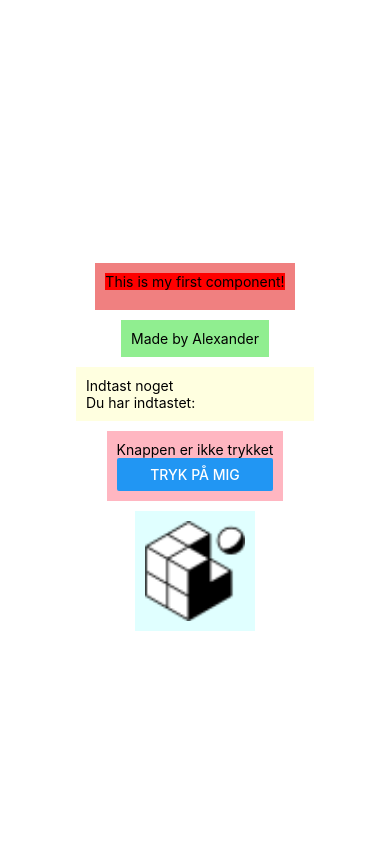
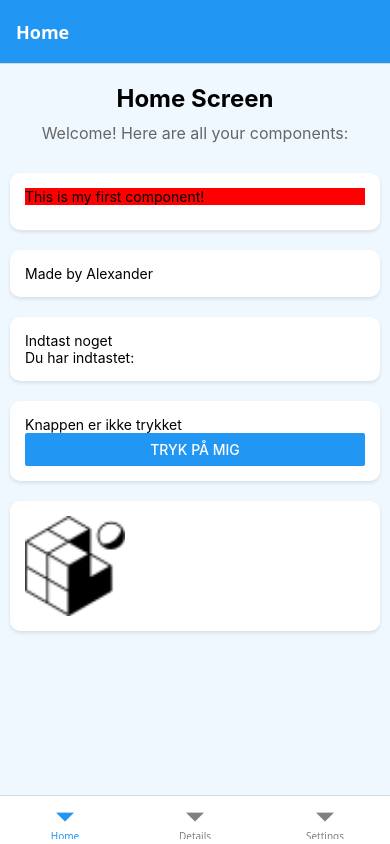
Before and after one commit to abheydecbs/my-app, a React Native app: screen /Home in a window 390 px wide. Built offline with nearby package versions, Linux system fonts and the light colour scheme.

Commit message:
Added 3 screens

```diff
--- a/App.js
+++ b/App.js
@@ -1,41 +1,56 @@
+import React from 'react';
+import { NavigationContainer } from '@react-navigation/native';
+import { createBottomTabNavigator } from '@react-navigation/bottom-tabs';
 import { StatusBar } from 'expo-status-bar';
-import React from 'react';
-import { StyleSheet, Text, View } from 'react-native';
-import FirstComponent from './components/FirstComponent';
-import PropsComponent from './components/PropsComponent';
-import InputComponent from './components/InputComponent';
-import ButtonComponent from './components/ButtonComponent';
-import AssetComponent from './components/AssetComponent';
+
+import HomeScreen from './screens/HomeScreen';
+import DetailScreen from './screens/DetailScreen';
+import SettingsScreen from './screens/SettingsScreen';
+
+const Tab = createBottomTabNavigator();
 
 export default function App() {
   return (
-    <View style={styles.container}>
-      <View style={{backgroundColor: 'lightcoral', alignItems: 'center', justifyContent: 'center', padding: 10, margin: 5}}>
-            <FirstComponent />
-      </View>
-      <View style={{backgroundColor: 'lightgreen', alignItems: 'flex-start', justifyContent: 'center', padding: 10, margin: 5}}>
-            <PropsComponent name="Alexander" />
-      </View>
-      <View style={{backgroundColor: 'lightyellow', alignItems: 'center', justifyContent: 'flex-start', padding: 10, margin: 5}}>
-            <InputComponent />
-      </View>
-      <View style={{backgroundColor: 'lightpink', alignItems: 'flex-end', justifyContent: 'center', padding: 10, margin: 5}}>
-            <ButtonComponent />
-      </View>
-      <View style={{backgroundColor: 'lightcyan', alignItems: 'center', justifyContent: 'flex-end', padding: 10, margin: 5}}>
-            <AssetComponent source={require('./assets/favicon.png')} />
-      </View>
-      <StatusBar style="auto" />
-    </View>
+    <NavigationContainer>
+      <Tab.Navigator
+        screenOptions={{
+          tabBarActiveTintColor: '#2196F3',
+          tabBarInactiveTintColor: 'gray',
+          headerStyle: {
+            backgroundColor: '#2196F3',
+          },
+          headerTintColor: '#fff',
+          headerTitleStyle: {
+            fontWeight: 'bold',
+          },
+        }}
+      >
+        <Tab.Screen
+          name="Home"
+          component={HomeScreen}
+          options={{
+            tabBarLabel: 'Home',
+            headerTitle: 'Home',
+          }}
+        />
+        <Tab.Screen
+          name="Details"
+          component={DetailScreen}
+          options={{
+            tabBarLabel: 'Details',
+            headerTitle: 'Details',
+          }}
+        />
+        <Tab.Screen
+          name="Settings"
+          component={SettingsScreen}
+          options={{
+            tabBarLabel: 'Settings',
+            headerTitle: 'Settings',
+          }}
+        />
+      </Tab.Navigator>
+      <StatusBar style="light" />
+    </NavigationContainer>
   );
 }
-
-const styles = StyleSheet.create({
-  container: {
-    flex: 1,
-    backgroundColor: '#fff',
-    alignItems: 'center',
-    justifyContent: 'center',
-    paddingTop: 50
-  },
-});
--- /dev/null
+++ b/screens/DetailScreen.js
@@ -0,0 +1,31 @@
+import React from 'react';
+import { View, Text, StyleSheet } from 'react-native';
+
+const DetailScreen = () => {
+  return (
+    <View style={styles.container}>
+      <Text style={styles.title}>Detail Screen</Text>
+      <Text style={styles.subtitle}>Here you can view detailed information</Text>
+    </View>
+  );
+};
+
+const styles = StyleSheet.create({
+  container: {
+    flex: 1,
+    justifyContent: 'center',
+    alignItems: 'center',
+    backgroundColor: '#fff8dc',
+  },
+  title: {
+    fontSize: 24,
+    fontWeight: 'bold',
+    marginBottom: 10,
+  },
+  subtitle: {
+    fontSize: 16,
+    color: '#666',
+  },
+});
+
+export default DetailScreen;
--- /dev/null
+++ b/screens/HomeScreen.js
@@ -0,0 +1,75 @@
+import React from 'react';
+import { View, Text, StyleSheet, ScrollView } from 'react-native';
+import FirstComponent from '../components/FirstComponent';
+import PropsComponent from '../components/PropsComponent';
+import InputComponent from '../components/InputComponent';
+import ButtonComponent from '../components/ButtonComponent';
+import AssetComponent from '../components/AssetComponent';
+
+const HomeScreen = () => {
+  return (
+    <ScrollView style={styles.container}>
+      <View style={styles.header}>
+        <Text style={styles.title}>Home Screen</Text>
+        <Text style={styles.subtitle}>Welcome! Here are all your components:</Text>
+      </View>
+
+      <View style={styles.componentContainer}>
+        <FirstComponent />
+      </View>
+
+      <View style={styles.componentContainer}>
+        <PropsComponent name="Alexander" />
+      </View>
+
+      <View style={styles.componentContainer}>
+        <InputComponent />
+      </View>
+
+      <View style={styles.componentContainer}>
+        <ButtonComponent />
+      </View>
+
+      <View style={styles.componentContainer}>
+        <AssetComponent source={require('../assets/favicon.png')} />
+      </View>
+    </ScrollView>
+  );
+};
+
+const styles = StyleSheet.create({
+  container: {
+    flex: 1,
+    backgroundColor: '#f0f8ff',
+  },
+  header: {
+    padding: 20,
+    alignItems: 'center',
+  },
+  title: {
+    fontSize: 24,
+    fontWeight: 'bold',
+    marginBottom: 10,
+  },
+  subtitle: {
+    fontSize: 16,
+    color: '#666',
+    textAlign: 'center',
+  },
+  componentContainer: {
+    margin: 10,
+    padding: 15,
+    backgroundColor: '#fff',
+    borderRadius: 10,
+    shadowColor: '#000',
+    shadowOffset: {
+      width: 0,
+      height: 2,
+    },
+    shadowOpacity: 0.1,
+    shadowRadius: 3.84,
+    elevation: 5,
+  },
+});
+
+export default HomeScreen;
--- /dev/null
+++ b/screens/SettingsScreen.js
@@ -0,0 +1,31 @@
+import React from 'react';
+import { View, Text, StyleSheet } from 'react-native';
+
+const SettingsScreen = () => {
+  return (
+    <View style={styles.container}>
+      <Text style={styles.title}>Settings Screen</Text>
+      <Text style={styles.subtitle}>Configure your app preferences here</Text>
+    </View>
+  );
+};
+
+const styles = StyleSheet.create({
+  container: {
+    flex: 1,
+    justifyContent: 'center',
+    alignItems: 'center',
+    backgroundColor: '#f0fff0',
+  },
+  title: {
+    fontSize: 24,
+    fontWeight: 'bold',
+    marginBottom: 10,
+  },
+  subtitle: {
+    fontSize: 16,
+    color: '#666',
+  },
+});
+
+export default SettingsScreen;
```
Also changed, not shown: package.json (+8 -1 lines), 1 other file (tests, documents, lock files or other folders).
